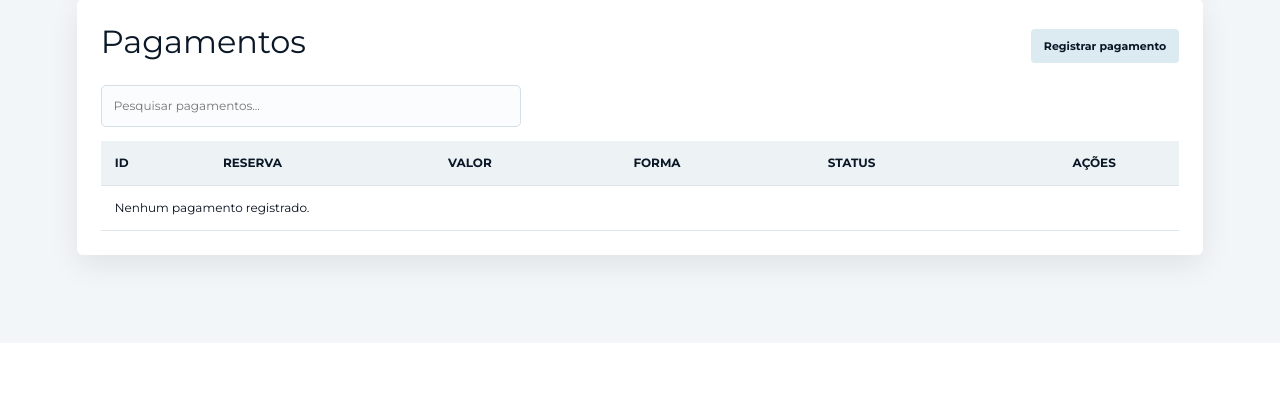
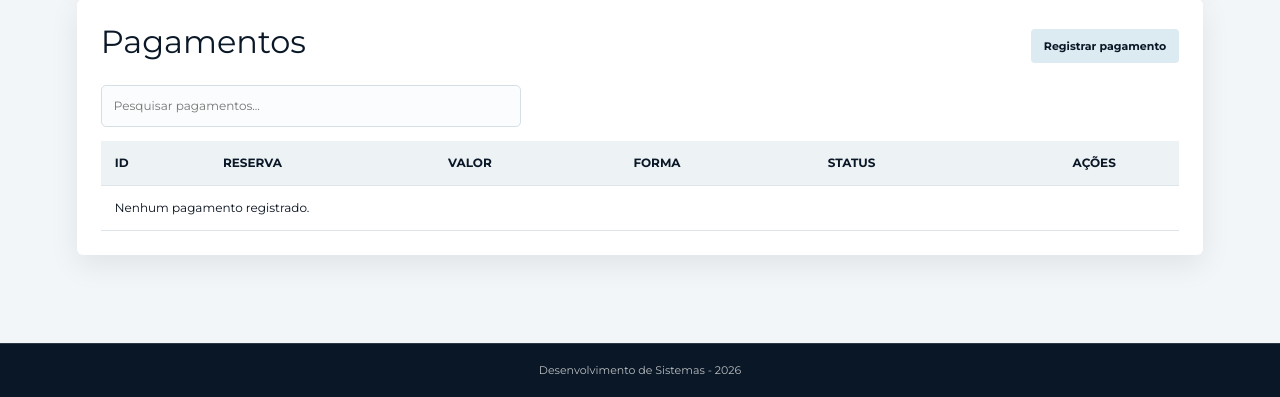
Before and after one commit to sophianaderf/agencia-de-viagens-python, a Flask app: page /area-funcionario in a window 1280 px wide. Shown: the part 1669-2066 px from the top of the page. Before the commit the page ends 1958 px from the top, so only its background shows below. Run offline with Flask 3, Linux system fonts and the light colour scheme; a user stored in the database is signed in; data that the repository does not hold is empty; parts of the project's set-up code (start-up, migrations or seed data) failed here and were passed over; some libraries are stand-ins or nearby versions.

Commit message:
adicionando footer

```diff
--- a/public/static/style.css
+++ b/public/static/style.css
@@ -20,10 +20,23 @@ html {
 }
 
 body {
+    display: flex;
+    flex-direction: column;
+    min-height: 100vh;
     min-width: 320px;
     font-family: 'Montserrat', sans-serif;
     color: var(--white);
     background: var(--navy);
+}
+
+.site-footer {
+    flex: 0 0 auto;
+    padding: 18px 24px;
+    border-top: 1px solid rgba(255, 255, 255, 0.14);
+    color: rgba(255, 255, 255, 0.72);
+    background: var(--navy);
+    font-size: 11px;
+    text-align: center;
 }
 
 a {
@@ -102,6 +115,7 @@ a {
 }
 
 .app-container {
+    flex: 1 0 auto;
     width: 100%;
 }
 
@@ -718,7 +732,7 @@ th {
 }
 
 .login-page {
-    min-height: 100vh;
+    flex: 1 0 auto;
     display: grid;
     place-items: center;
     padding: 24px;
--- a/templates/base.html
+++ b/templates/base.html
@@ -10,7 +10,7 @@
         integrity="sha384-QWTKZyjpPEjISv5WaRU9OFeRpok6YctnYmDr5pNlyT2bRjXh0JMhjY6hW+ALEwIH"
         crossorigin="anonymous"
     >
-    <link rel="stylesheet" href="{{ url_for('static', filename='style.css', v=12) }}">
+    <link rel="stylesheet" href="{{ url_for('static', filename='style.css', v=13) }}">
 </head>
 <body class="{{ 'admin-body' if request.endpoint == 'area_funcionario' else '' }}">
     <header class="site-header">
@@ -55,6 +55,7 @@
         {% endwith %}
         {% block content %}{% endblock %}
     </main>
+    <footer class="site-footer">Desenvolvimento de Sistemas - 2026</footer>
     <script>
         const menuButton = document.querySelector('.menu-button');
         const menu = document.querySelector('.menu-navegacao');
--- a/templates/login.html
+++ b/templates/login.html
@@ -10,7 +10,7 @@
         integrity="sha384-QWTKZyjpPEjISv5WaRU9OFeRpok6YctnYmDr5pNlyT2bRjXh0JMhjY6hW+ALEwIH"
         crossorigin="anonymous"
     >
-    <link rel="stylesheet" href="{{ url_for('static', filename='style.css', v=8) }}">
+    <link rel="stylesheet" href="{{ url_for('static', filename='style.css', v=9) }}">
 </head>
 <body class="login-body">
     {% with mensagens = get_flashed_messages(with_categories=true) %}
@@ -47,6 +47,7 @@
             </form>
         </section>
     </main>
+    <footer class="site-footer">Desenvolvimento de Sistemas - 2026</footer>
 
     <script>
         document.querySelectorAll('.mensagens-flash .mensagem').forEach((mensagem) => {
```
Also changed, not shown: README.md.
